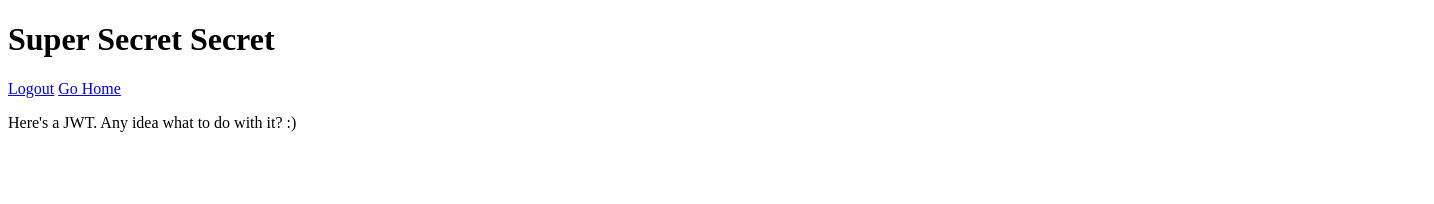
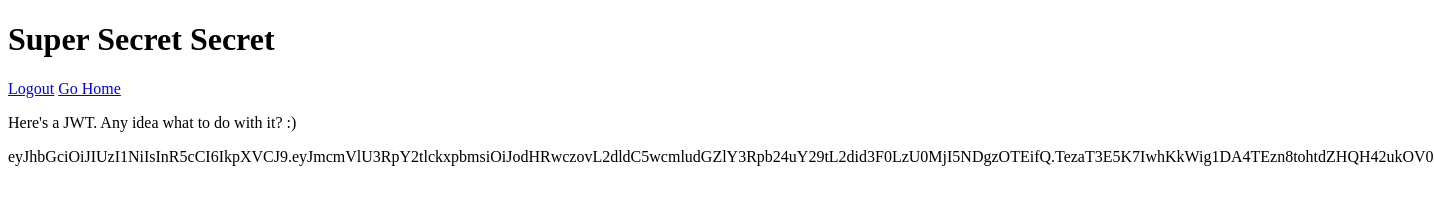
Before and after one commit to jamesqquick/netlify-auth0-rbac-integration-demo, a website: page public/admin/secret.html in a window 1280 px wide. Shown: the whole page, 1434 px wide, since content can reach past the window. Drawn offline with Linux system fonts and the light colour scheme.

Commit message:
Adding jwt on secret page for free sticker giveaway

```diff
--- a/public/admin/secret.html
+++ b/public/admin/secret.html
@@ -10,5 +10,8 @@
         <a href="/.netlify/functions/logout">Logout</a>
         <a href="/">Go Home</a>
         <p>Here's a JWT. Any idea what to do with it? :)</p>
+        <p>
+            eyJhbGciOiJIUzI1NiIsInR5cCI6IkpXVCJ9.eyJmcmVlU3RpY2tlckxpbmsiOiJodHRwczovL2dldC5wcmludGZlY3Rpb24uY29tL2did3F0LzU0MjI5NDgzOTEifQ.TezaT3E5K7IwhKkWig1DA4TEzn8tohtdZHQH42ukOV0
+        </p>
     </body>
 </html>
```
